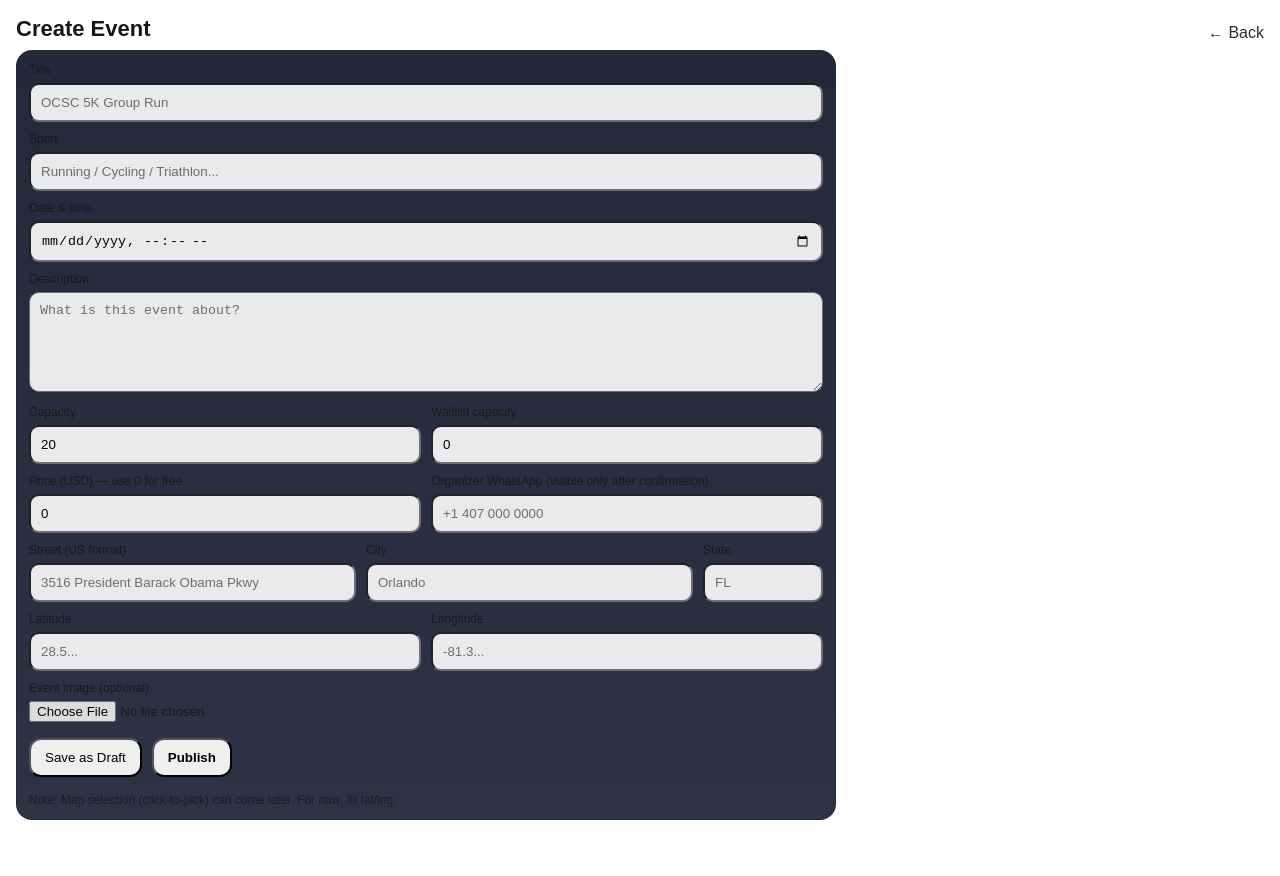
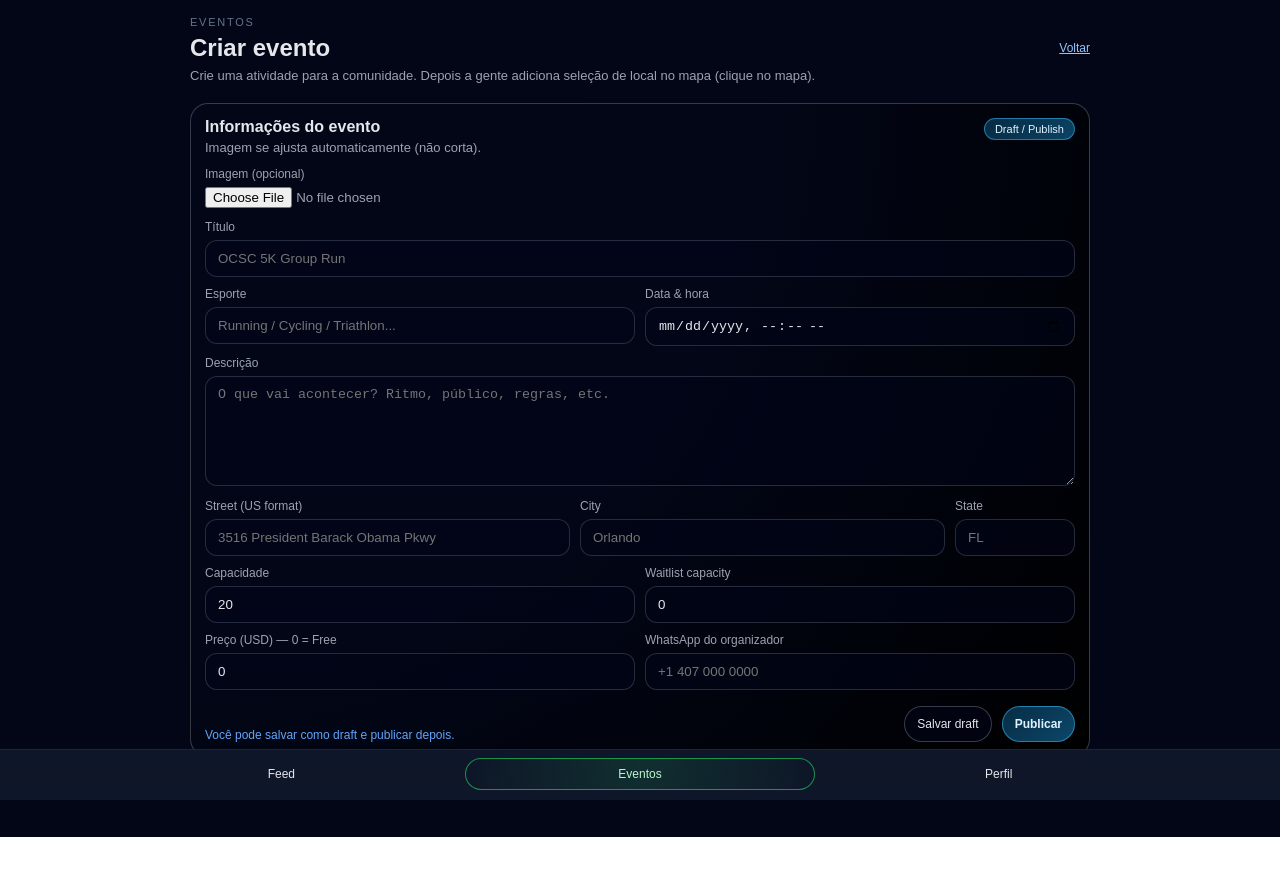
Before and after one commit to rafaelmorch/sportplatform, a Next.js app: page /events/new in a window 1280 px wide. Shown: the top 876 px of the page. After the commit the page ends 837 px from the top, so only its background shows below. Built offline with nearby package versions, Linux system fonts and the light colour scheme; no server answers.

Commit message:
Style events create page like groups and remove lat/lng fields

```diff
--- a/app/events/new/page.tsx
+++ b/app/events/new/page.tsx
@@ -1,14 +1,17 @@
+// app/events/new/page.tsx
 "use client";
 
+import Link from "next/link";
 import { useMemo, useState } from "react";
 import { useRouter } from "next/navigation";
-import Link from "next/link";
+import BottomNavbar from "@/components/BottomNavbar";
 import { supabaseBrowser } from "@/lib/supabase-browser";
+
+export const dynamic = "force-dynamic";
 
 function toCents(input: string): number {
   const raw = input.trim();
   if (!raw) return 0;
-  // aceita "10", "10.5", "10.50"
   const normalized = raw.replace(",", ".");
   const value = Number(normalized);
   if (!Number.isFinite(value) || value < 0) return 0;
@@ -16,7 +19,6 @@ function toCents(input: string): number {
 }
 
 function normalizeWhatsApp(input: string): string {
-  // validação leve: mantém + e dígitos
   const trimmed = input.trim();
   if (!trimmed) return "";
   const plus = trimmed.startsWith("+") ? "+" : "";
@@ -42,8 +44,6 @@ export default function NewEventPage() {
   const [street, setStreet] = useState("");
   const [city, setCity] = useState("");
   const [stateUS, setStateUS] = useState("");
-  const [lat, setLat] = useState("");
-  const [lng, setLng] = useState("");
 
   const [capacity, setCapacity] = useState("20");
   const [waitlistCapacity, setWaitlistCapacity] = useState("0");
@@ -82,9 +82,7 @@ export default function NewEventPage() {
     });
 
     if (error) throw new Error(error.message);
-
-    // salvar apenas o path dentro do bucket (mais simples)
-    return path;
+    return path; // path dentro do bucket
   }
 
   async function submit(publishNow: boolean) {
@@ -97,7 +95,6 @@ export default function NewEventPage() {
       const user = userRes.user;
       if (!user) throw new Error("You must be logged in to create an event.");
 
-      // validações
       const t = title.trim();
       if (!t) throw new Error("Title is required.");
 
@@ -109,16 +106,7 @@ export default function NewEventPage() {
       const st = street.trim();
       const ct = city.trim();
       const stUS = stateUS.trim().toUpperCase();
-
-      if (!st || !ct || !stUS) {
-        throw new Error("Address is required (Street, City, State).");
-      }
-
-      const latNum = Number(lat);
-      const lngNum = Number(lng);
-      if (!Number.isFinite(latNum) || !Number.isFinite(lngNum)) {
-        throw new Error("Lat/Lng is required (numbers).");
-      }
+      if (!st || !ct || !stUS) throw new Error("Address is required (Street, City, State).");
 
       const cap = Number(capacity);
       if (!Number.isFinite(cap) || cap < 1) throw new Error("Capacity must be at least 1.");
@@ -132,10 +120,8 @@ export default function NewEventPage() {
       }
 
       const priceCents = toCents(price);
-
       const addressText = `${st}, ${ct}, ${stUS}`;
 
-      // upload imagem primeiro (se tiver)
       const imagePath = await uploadEventImage(user.id);
 
       const payload: any = {
@@ -145,17 +131,15 @@ export default function NewEventPage() {
         description: description.trim(),
         created_by: user.id,
 
-        // legado / compat
-        location: addressText,
-        location_name: addressText,
-        address_text: addressText,
-
+        // endereço (padrão EUA)
         street: st,
         city: ct,
         state: stUS,
+        address_text: addressText,
 
-        lat: latNum,
-        lng: lngNum,
+        // legado/compat
+        location: addressText,
+        location_name: addressText,
 
         capacity: cap,
         waitlist_capacity: wcap,
@@ -164,7 +148,11 @@ export default function NewEventPage() {
         organizer_whatsapp: normalizeWhatsApp(organizerWhatsapp),
         published: publishNow,
 
-        image_path: imagePath, // path dentro do bucket
+        image_path: imagePath,
+
+        // mapa vem depois -> lat/lng ficam null
+        lat: null,
+        lng: null,
       };
 
       const { data: inserted, error: insErr } = await supabase
@@ -184,167 +172,106 @@ export default function NewEventPage() {
   }
 
   return (
-    <main style={{ padding: 16, paddingBottom: 90 }}>
+    <main
+      style={{
+        minHeight: "100vh",
+        backgroundColor: "#020617",
+        color: "#e5e7eb",
+        padding: "16px",
+        paddingBottom: "80px",
+      }}
+    >
+      <div style={{ maxWidth: "900px", margin: "0 auto" }}>
+        {/* Header no estilo de Grupos */}
+        <header
+          style={{
+            marginBottom: 20,
+            display: "flex",
+            flexDirection: "column",
+            gap: 6,
+          }}
+        >
+          <p
+            style={{
+              fontSize: 11,
+              letterSpacing: "0.16em",
+              textTransform: "uppercase",
+              color: "#64748b",
+              margin: 0,
+            }}
+          >
+            Eventos
+          </p>
+
           <div style={{ display: "flex", alignItems: "center", justifyContent: "space-between", gap: 12 }}>
-        <h1 style={{ fontSize: 22, fontWeight: 700, marginBottom: 8 }}>Create Event</h1>
-        <Link href="/events" style={{ textDecoration: "none", opacity: 0.9 }}>
-          ← Back
+            <h1 style={{ fontSize: 24, fontWeight: 700, margin: 0 }}>Criar evento</h1>
+
+            <Link
+              href="/events"
+              style={{
+                fontSize: 12,
+                color: "#93c5fd",
+                textDecoration: "underline",
+                whiteSpace: "nowrap",
+              }}
+            >
+              Voltar
             </Link>
           </div>
 
-      {error ? <p style={{ opacity: 0.9 }}>Error: {error}</p> : null}
+          <p style={{ fontSize: 13, color: "#9ca3af", margin: 0 }}>
+            Crie uma atividade para a comunidade. Depois a gente adiciona seleção de local no mapa (clique no mapa).
+          </p>
+        </header>
 
-      <div
+        {error ? (
+          <p style={{ margin: "0 0 12px 0", fontSize: 13, color: "#fca5a5" }}>
+            {error}
+          </p>
+        ) : null}
+
+        {/* Card no mesmo estilo */}
+        <section
           style={{
-          border: "1px solid rgba(31,41,55,0.9)",
-          borderRadius: 16,
-          padding: 12,
-          background: "linear-gradient(to bottom, rgba(15,23,42,0.92), rgba(15,23,42,0.88))",
-          maxWidth: 820,
+            borderRadius: 18,
+            border: "1px solid rgba(148,163,184,0.35)",
+            background:
+              "radial-gradient(circle at top left, #020617, #020617 50%, #000000 100%)",
+            padding: "14px 14px",
+            display: "flex",
+            flexDirection: "column",
+            gap: 12,
           }}
         >
-        <div style={{ display: "grid", gridTemplateColumns: "1fr", gap: 10 }}>
-          <label style={{ fontSize: 12, opacity: 0.9 }}>
-            Title
-            <input
-              value={title}
-              onChange={(e) => setTitle(e.target.value)}
-              style={{ width: "100%", marginTop: 6, padding: 10, borderRadius: 10 }}
-              placeholder="OCSC 5K Group Run"
-            />
-          </label>
-
-          <label style={{ fontSize: 12, opacity: 0.9 }}>
-            Sport
-            <input
-              value={sport}
-              onChange={(e) => setSport(e.target.value)}
-              style={{ width: "100%", marginTop: 6, padding: 10, borderRadius: 10 }}
-              placeholder="Running / Cycling / Triathlon..."
-            />
-          </label>
-
-          <label style={{ fontSize: 12, opacity: 0.9 }}>
-            Date & time
-            <input
-              type="datetime-local"
-              value={date}
-              onChange={(e) => setDate(e.target.value)}
-              style={{ width: "100%", marginTop: 6, padding: 10, borderRadius: 10 }}
-            />
-          </label>
-
-          <label style={{ fontSize: 12, opacity: 0.9 }}>
-            Description
-            <textarea
-              value={description}
-              onChange={(e) => setDescription(e.target.value)}
-              style={{ width: "100%", marginTop: 6, padding: 10, borderRadius: 10, minHeight: 100 }}
-              placeholder="What is this event about?"
-            />
-          </label>
-
-          <div style={{ display: "grid", gridTemplateColumns: "1fr 1fr", gap: 10 }}>
-            <label style={{ fontSize: 12, opacity: 0.9 }}>
-              Capacity
-              <input
-                value={capacity}
-                onChange={(e) => setCapacity(e.target.value)}
-                style={{ width: "100%", marginTop: 6, padding: 10, borderRadius: 10 }}
-                inputMode="numeric"
-              />
-            </label>
-
-            <label style={{ fontSize: 12, opacity: 0.9 }}>
-              Waitlist capacity
-              <input
-                value={waitlistCapacity}
-                onChange={(e) => setWaitlistCapacity(e.target.value)}
-                style={{ width: "100%", marginTop: 6, padding: 10, borderRadius: 10 }}
-                inputMode="numeric"
-              />
-            </label>
+          {/* Imagem */}
+          <div style={{ display: "flex", justifyContent: "space-between", gap: 10, alignItems: "flex-start" }}>
+            <div>
+              <h2 style={{ fontSize: 16, fontWeight: 600, margin: 0, marginBottom: 4 }}>
+                Informações do evento
+              </h2>
+              <p style={{ fontSize: 13, color: "#9ca3af", margin: 0 }}>
+                Imagem se ajusta automaticamente (não corta).
+              </p>
             </div>
 
-          <div style={{ display: "grid", gridTemplateColumns: "1fr 1fr", gap: 10 }}>
-            <label style={{ fontSize: 12, opacity: 0.9 }}>
-              Price (USD) — use 0 for free
-              <input
-                value={price}
-                onChange={(e) => setPrice(e.target.value)}
-                style={{ width: "100%", marginTop: 6, padding: 10, borderRadius: 10 }}
-                placeholder="0"
-                inputMode="decimal"
-              />
-            </label>
-
-            <label style={{ fontSize: 12, opacity: 0.9 }}>
-              Organizer WhatsApp (visible only after confirmation)
-              <input
-                value={organizerWhatsapp}
-                onChange={(e) => setOrganizerWhatsapp(e.target.value)}
-                style={{ width: "100%", marginTop: 6, padding: 10, borderRadius: 10 }}
-                placeholder="+1 407 000 0000"
-              />
-            </label>
+            <span
+              style={{
+                fontSize: 11,
+                padding: "4px 10px",
+                borderRadius: 999,
+                border: "1px solid rgba(56,189,248,0.5)",
+                background:
+                  "linear-gradient(135deg, rgba(8,47,73,0.9), rgba(12,74,110,0.9))",
+                color: "#e0f2fe",
+                whiteSpace: "nowrap",
+              }}
+            >
+              Draft / Publish
+            </span>
           </div>
 
-          <div style={{ display: "grid", gridTemplateColumns: "1fr 1fr 120px", gap: 10 }}>
-            <label style={{ fontSize: 12, opacity: 0.9 }}>
-              Street (US format)
-              <input
-                value={street}
-                onChange={(e) => setStreet(e.target.value)}
-                style={{ width: "100%", marginTop: 6, padding: 10, borderRadius: 10 }}
-                placeholder="3516 President Barack Obama Pkwy"
-              />
-            </label>
-
-            <label style={{ fontSize: 12, opacity: 0.9 }}>
-              City
-              <input
-                value={city}
-                onChange={(e) => setCity(e.target.value)}
-                style={{ width: "100%", marginTop: 6, padding: 10, borderRadius: 10 }}
-                placeholder="Orlando"
-              />
-            </label>
-
-            <label style={{ fontSize: 12, opacity: 0.9 }}>
-              State
-              <input
-                value={stateUS}
-                onChange={(e) => setStateUS(e.target.value)}
-                style={{ width: "100%", marginTop: 6, padding: 10, borderRadius: 10 }}
-                placeholder="FL"
-              />
-            </label>
-          </div>
-
-          <div style={{ display: "grid", gridTemplateColumns: "1fr 1fr", gap: 10 }}>
-            <label style={{ fontSize: 12, opacity: 0.9 }}>
-              Latitude
-              <input
-                value={lat}
-                onChange={(e) => setLat(e.target.value)}
-                style={{ width: "100%", marginTop: 6, padding: 10, borderRadius: 10 }}
-                placeholder="28.5..."
-              />
-            </label>
-
-            <label style={{ fontSize: 12, opacity: 0.9 }}>
-              Longitude
-              <input
-                value={lng}
-                onChange={(e) => setLng(e.target.value)}
-                style={{ width: "100%", marginTop: 6, padding: 10, borderRadius: 10 }}
-                placeholder="-81.3..."
-              />
-            </label>
-          </div>
-
-          <label style={{ fontSize: 12, opacity: 0.9 }}>
-            Event image (optional)
+          <label style={{ fontSize: 12, color: "#9ca3af" }}>
+            Imagem (opcional)
             <input
               type="file"
               accept="image/*"
@@ -358,13 +285,13 @@ export default function NewEventPage() {
               style={{
                 width: "100%",
                 height: 180,
-                borderRadius: 12,
-                border: "1px solid rgba(31,41,55,0.9)",
+                borderRadius: 14,
+                border: "1px solid rgba(148,163,184,0.25)",
                 overflow: "hidden",
                 display: "flex",
                 alignItems: "center",
                 justifyContent: "center",
-                background: "rgba(0,0,0,0.2)",
+                background: "rgba(0,0,0,0.25)",
               }}
             >
               <img
@@ -375,38 +302,286 @@ export default function NewEventPage() {
             </div>
           ) : null}
 
-          <div style={{ display: "flex", gap: 10, marginTop: 6, flexWrap: "wrap" }}>
+          {/* Campos */}
+          <div style={{ display: "grid", gridTemplateColumns: "1fr", gap: 10 }}>
+            <label style={{ fontSize: 12, color: "#9ca3af" }}>
+              Título
+              <input
+                value={title}
+                onChange={(e) => setTitle(e.target.value)}
+                placeholder="OCSC 5K Group Run"
+                style={{
+                  width: "100%",
+                  marginTop: 6,
+                  padding: "10px 12px",
+                  borderRadius: 12,
+                  border: "1px solid rgba(148,163,184,0.25)",
+                  background: "rgba(2,6,23,0.65)",
+                  color: "#e5e7eb",
+                  outline: "none",
+                }}
+              />
+            </label>
+
+            <div style={{ display: "grid", gridTemplateColumns: "1fr 1fr", gap: 10 }}>
+              <label style={{ fontSize: 12, color: "#9ca3af" }}>
+                Esporte
+                <input
+                  value={sport}
+                  onChange={(e) => setSport(e.target.value)}
+                  placeholder="Running / Cycling / Triathlon..."
+                  style={{
+                    width: "100%",
+                    marginTop: 6,
+                    padding: "10px 12px",
+                    borderRadius: 12,
+                    border: "1px solid rgba(148,163,184,0.25)",
+                    background: "rgba(2,6,23,0.65)",
+                    color: "#e5e7eb",
+                    outline: "none",
+                  }}
+                />
+              </label>
+
+              <label style={{ fontSize: 12, color: "#9ca3af" }}>
+                Data & hora
+                <input
+                  type="datetime-local"
+                  value={date}
+                  onChange={(e) => setDate(e.target.value)}
+                  style={{
+                    width: "100%",
+                    marginTop: 6,
+                    padding: "10px 12px",
+                    borderRadius: 12,
+                    border: "1px solid rgba(148,163,184,0.25)",
+                    background: "rgba(2,6,23,0.65)",
+                    color: "#e5e7eb",
+                    outline: "none",
+                  }}
+                />
+              </label>
+            </div>
+
+            <label style={{ fontSize: 12, color: "#9ca3af" }}>
+              Descrição
+              <textarea
+                value={description}
+                onChange={(e) => setDescription(e.target.value)}
+                placeholder="O que vai acontecer? Ritmo, público, regras, etc."
+                style={{
+                  width: "100%",
+                  marginTop: 6,
+                  padding: "10px 12px",
+                  borderRadius: 12,
+                  border: "1px solid rgba(148,163,184,0.25)",
+                  background: "rgba(2,6,23,0.65)",
+                  color: "#e5e7eb",
+                  outline: "none",
+                  minHeight: 110,
+                  resize: "vertical",
+                }}
+              />
+            </label>
+
+            {/* Endereço padrão EUA */}
+            <div style={{ display: "grid", gridTemplateColumns: "1fr 1fr 120px", gap: 10 }}>
+              <label style={{ fontSize: 12, color: "#9ca3af" }}>
+                Street (US format)
+                <input
+                  value={street}
+                  onChange={(e) => setStreet(e.target.value)}
+                  placeholder="3516 President Barack Obama Pkwy"
+                  style={{
+                    width: "100%",
+                    marginTop: 6,
+                    padding: "10px 12px",
+                    borderRadius: 12,
+                    border: "1px solid rgba(148,163,184,0.25)",
+                    background: "rgba(2,6,23,0.65)",
+                    color: "#e5e7eb",
+                    outline: "none",
+                  }}
+                />
+              </label>
+
+              <label style={{ fontSize: 12, color: "#9ca3af" }}>
+                City
+                <input
+                  value={city}
+                  onChange={(e) => setCity(e.target.value)}
+                  placeholder="Orlando"
+                  style={{
+                    width: "100%",
+                    marginTop: 6,
+                    padding: "10px 12px",
+                    borderRadius: 12,
+                    border: "1px solid rgba(148,163,184,0.25)",
+                    background: "rgba(2,6,23,0.65)",
+                    color: "#e5e7eb",
+                    outline: "none",
+                  }}
+                />
+              </label>
+
+              <label style={{ fontSize: 12, color: "#9ca3af" }}>
+                State
+                <input
+                  value={stateUS}
+                  onChange={(e) => setStateUS(e.target.value)}
+                  placeholder="FL"
+                  style={{
+                    width: "100%",
+                    marginTop: 6,
+                    padding: "10px 12px",
+                    borderRadius: 12,
+                    border: "1px solid rgba(148,163,184,0.25)",
+                    background: "rgba(2,6,23,0.65)",
+                    color: "#e5e7eb",
+                    outline: "none",
+                    textTransform: "uppercase",
+                  }}
+                />
+              </label>
+            </div>
+
+            <div style={{ display: "grid", gridTemplateColumns: "1fr 1fr", gap: 10 }}>
+              <label style={{ fontSize: 12, color: "#9ca3af" }}>
+                Capacidade
+                <input
+                  value={capacity}
+                  onChange={(e) => setCapacity(e.target.value)}
+                  inputMode="numeric"
+                  style={{
+                    width: "100%",
+                    marginTop: 6,
+                    padding: "10px 12px",
+                    borderRadius: 12,
+                    border: "1px solid rgba(148,163,184,0.25)",
+                    background: "rgba(2,6,23,0.65)",
+                    color: "#e5e7eb",
+                    outline: "none",
+                  }}
+                />
+              </label>
+
+              <label style={{ fontSize: 12, color: "#9ca3af" }}>
+                Waitlist capacity
+                <input
+                  value={waitlistCapacity}
+                  onChange={(e) => setWaitlistCapacity(e.target.value)}
+                  inputMode="numeric"
+                  style={{
+                    width: "100%",
+                    marginTop: 6,
+                    padding: "10px 12px",
+                    borderRadius: 12,
+                    border: "1px solid rgba(148,163,184,0.25)",
+                    background: "rgba(2,6,23,0.65)",
+                    color: "#e5e7eb",
+                    outline: "none",
+                  }}
+                />
+              </label>
+            </div>
+
+            <div style={{ display: "grid", gridTemplateColumns: "1fr 1fr", gap: 10 }}>
+              <label style={{ fontSize: 12, color: "#9ca3af" }}>
+                Preço (USD) — 0 = Free
+                <input
+                  value={price}
+                  onChange={(e) => setPrice(e.target.value)}
+                  inputMode="decimal"
+                  placeholder="0"
+                  style={{
+                    width: "100%",
+                    marginTop: 6,
+                    padding: "10px 12px",
+                    borderRadius: 12,
+                    border: "1px solid rgba(148,163,184,0.25)",
+                    background: "rgba(2,6,23,0.65)",
+                    color: "#e5e7eb",
+                    outline: "none",
+                  }}
+                />
+              </label>
+
+              <label style={{ fontSize: 12, color: "#9ca3af" }}>
+                WhatsApp do organizador
+                <input
+                  value={organizerWhatsapp}
+                  onChange={(e) => setOrganizerWhatsapp(e.target.value)}
+                  placeholder="+1 407 000 0000"
+                  style={{
+                    width: "100%",
+                    marginTop: 6,
+                    padding: "10px 12px",
+                    borderRadius: 12,
+                    border: "1px solid rgba(148,163,184,0.25)",
+                    background: "rgba(2,6,23,0.65)",
+                    color: "#e5e7eb",
+                    outline: "none",
+                  }}
+                />
+              </label>
+            </div>
+
+            {/* Ações */}
+            <div
+              style={{
+                display: "flex",
+                justifyContent: "space-between",
+                alignItems: "flex-end",
+                marginTop: 6,
+                gap: 10,
+                flexWrap: "wrap",
+              }}
+            >
+              <p style={{ fontSize: 12, color: "#60a5fa", margin: 0 }}>
+                Você pode salvar como draft e publicar depois.
+              </p>
+
+              <div style={{ display: "flex", gap: 10, flexWrap: "wrap" }}>
                 <button
                   onClick={() => submit(false)}
                   disabled={busy}
                   style={{
-                padding: "10px 14px",
-                borderRadius: 12,
+                    fontSize: 12,
+                    padding: "10px 12px",
+                    borderRadius: 999,
+                    border: "1px solid rgba(148,163,184,0.35)",
+                    background: "rgba(2,6,23,0.65)",
+                    color: "#e5e7eb",
                     cursor: busy ? "not-allowed" : "pointer",
                   }}
                 >
-              {busy ? "Saving..." : "Save as Draft"}
+                  {busy ? "Salvando..." : "Salvar draft"}
                 </button>
 
                 <button
                   onClick={() => submit(true)}
                   disabled={busy}
                   style={{
-                padding: "10px 14px",
-                borderRadius: 12,
+                    fontSize: 12,
+                    padding: "10px 12px",
+                    borderRadius: 999,
+                    border: "1px solid rgba(56,189,248,0.55)",
+                    background:
+                      "linear-gradient(135deg, rgba(8,47,73,0.95), rgba(12,74,110,0.95))",
+                    color: "#e0f2fe",
                     cursor: busy ? "not-allowed" : "pointer",
                     fontWeight: 700,
                   }}
                 >
-              {busy ? "Publishing..." : "Publish"}
+                  {busy ? "Publicando..." : "Publicar"}
                 </button>
               </div>
-
-          <p style={{ fontSize: 12, opacity: 0.75, marginTop: 6 }}>
-            Note: Map selection (click-to-pick) can come later. For now, fill lat/lng.
-          </p>
             </div>
           </div>
+        </section>
+      </div>
+
+      <BottomNavbar />
     </main>
   );
 }
```
Lines whose indentation alone changed are shown as unchanged.
